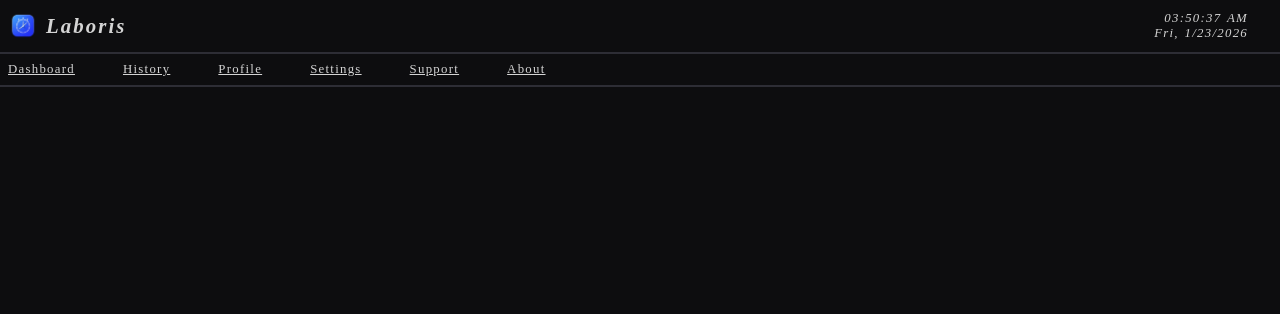
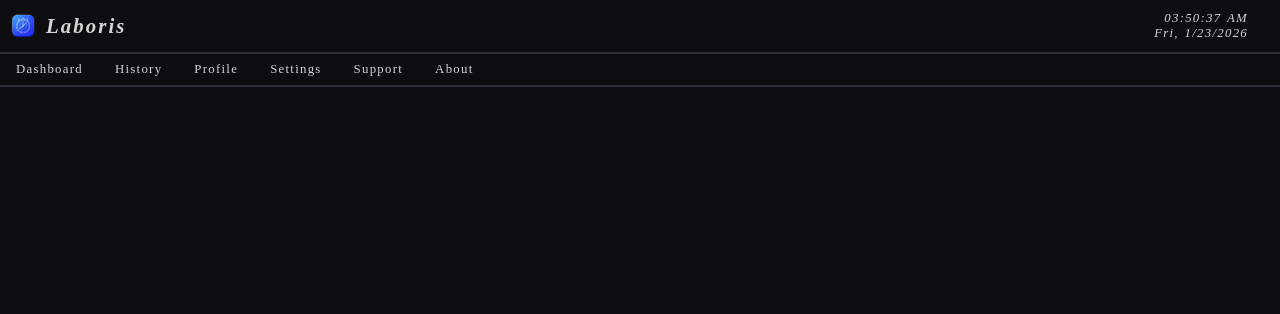
Before and after one commit to mek0124/laboris, a Flask app: template app/templates/dashboard/base.html in a window 1280 px wide. Shown: the top 314 px of the page. Run offline with Flask 3, Linux system fonts and the light colour scheme; the template is opened without the code that fills it, so the values that code supplies are empty; parts of the project's set-up code (start-up, migrations or seed data) failed here and were passed over.

Commit message:
attempting to fix styling

```diff
--- a/app/static/css/dashboard/navbar.css
+++ b/app/static/css/dashboard/navbar.css
@@ -5,18 +5,19 @@
   justify-content: start;
   width: 100%;
   border-bottom: 2px solid var(--accent);
-  gap: 2rem;
 }
 
 .nav-link {
   font-size: 0.8rem;
   color: var(--foreground);
-  margin: 0.5rem;
+  margin: auto 0.5rem;
+  text-decoration: none;
+  padding: 0.5rem;
 }
 
-.nav-link.active {
-  background-color: var(--accent);
+.nav-link.selected {
+  background-color: var(--accentHover);
   font-weight: bold;
-  padding: 0.3rem 0.7rem;
+  font-style: italic;
   border-radius: 4px;
 }
```
